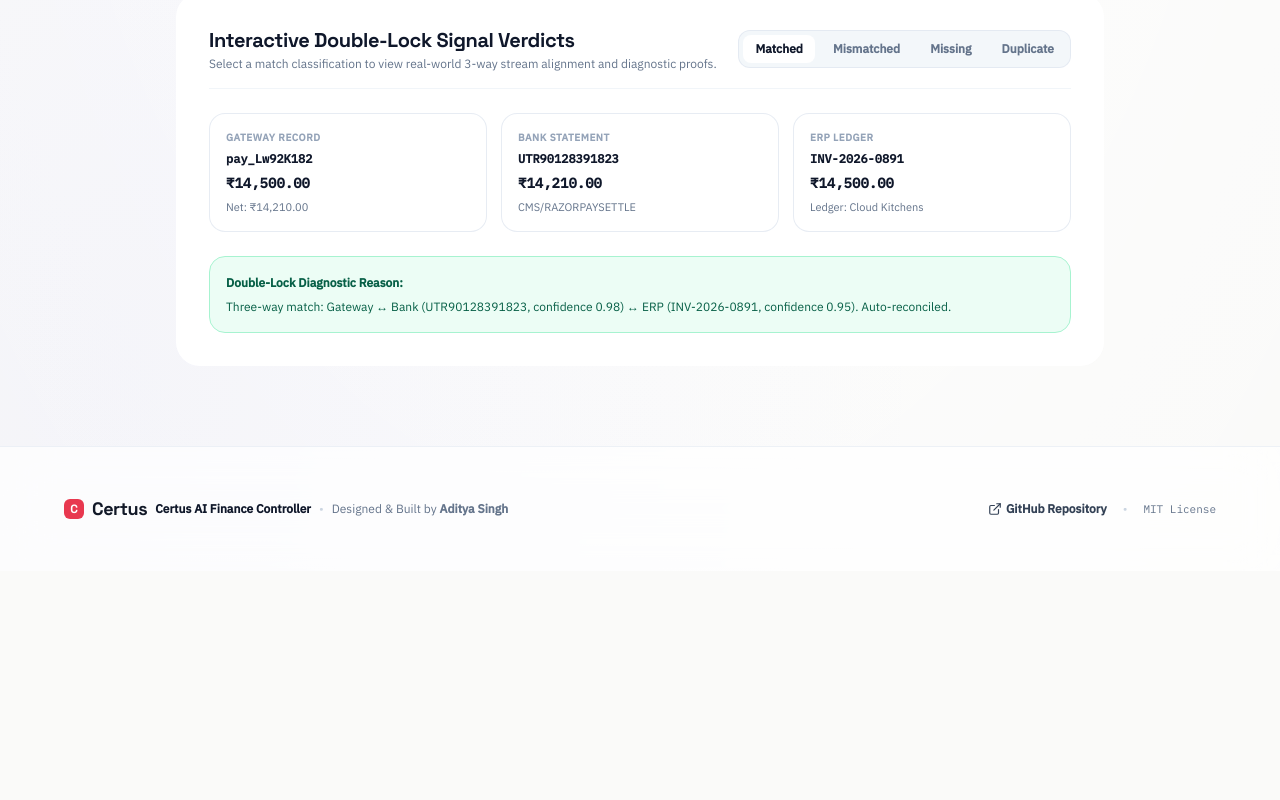
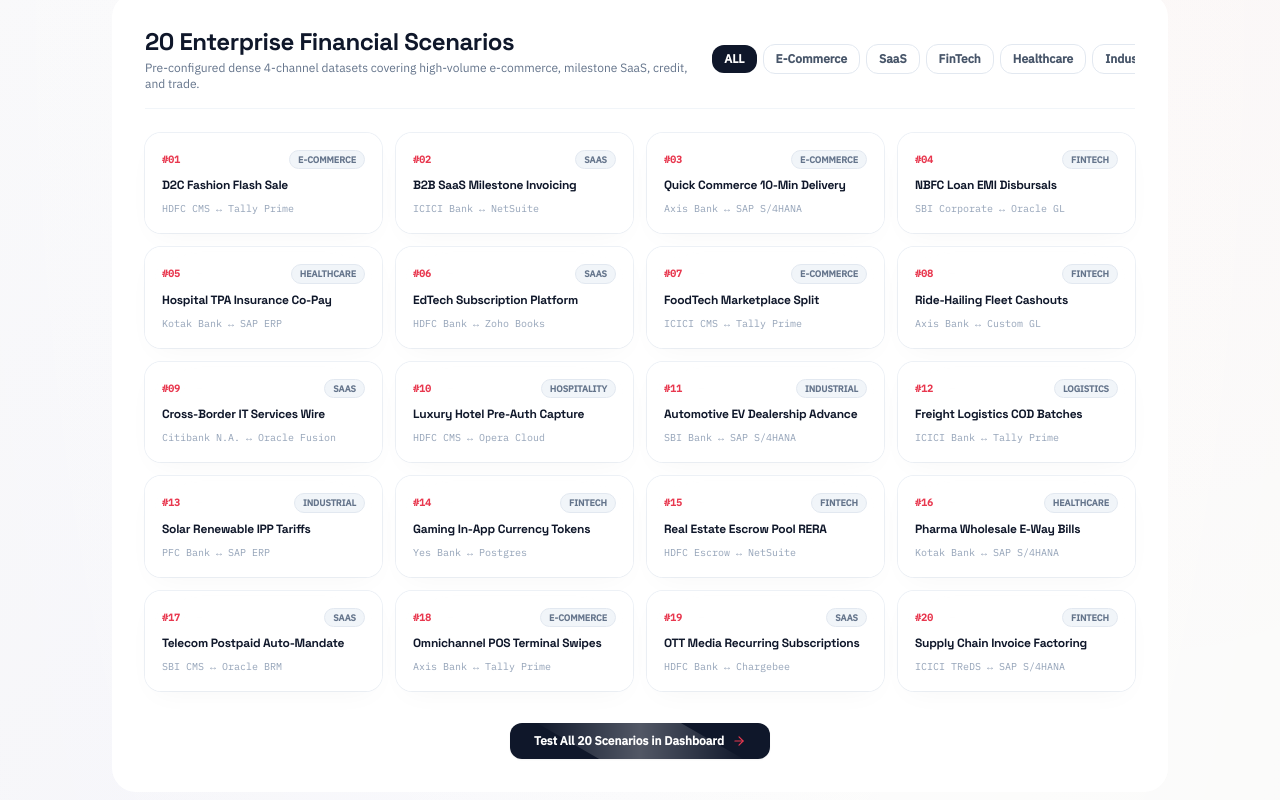
Before and after one commit to adityasingh1786/certus-ai-finance-controller, a React (Vite) app in the folder frontend/: page / in a window 1280 px wide. Shown: the part 1520-2320 px from the top of the page. Before the commit the page ends 2091 px from the top, so only its background shows below. Built offline with nearby package versions, Linux system fonts and the light colour scheme.

Commit message:
fix(frontend): mount global modals across all screens and connect landing page scenarios & API triggers

```diff
--- a/frontend/src/components/LandingPage.jsx
+++ b/frontend/src/components/LandingPage.jsx
@@ -16,6 +16,8 @@
   ExternalLink,
   Zap,
   Activity,
+  Code,
+  Terminal,
 } from 'lucide-react';
 import ParticleCanvasBackground from './ParticleCanvasBackground';
 import CertusLogo from './CertusLogo';
@@ -23,6 +25,7 @@
 
 export default function LandingPage({ onOpenAuth, onOpenArchitecture, onOpenSwagger }) {
   const [activeTab, setActiveTab] = useState('Matched');
+  const [selectedSector, setSelectedSector] = useState('ALL');
   const [hasScrolled, setHasScrolled] = useState(false);
 
   useEffect(() => {
@@ -34,17 +37,55 @@
   }, []);
 
   const scrollToSection = (id) => {
-    soundManager.playClick();
+    try { soundManager.playClick(); } catch (_) {}
     const el = document.getElementById(id);
     if (el) {
       el.scrollIntoView({ behavior: 'smooth' });
     }
   };
 
-  const handleAuthClick = () => {
-    soundManager.playClick();
+  const handleLaunchClick = () => {
+    try { soundManager.playClick(); } catch (_) {}
     if (onOpenAuth) onOpenAuth();
   };
+
+  const handleArchClick = () => {
+    try { soundManager.playClick(); } catch (_) {}
+    if (onOpenArchitecture) onOpenArchitecture();
+  };
+
+  const handleSwaggerClick = () => {
+    try { soundManager.playClick(); } catch (_) {}
+    if (onOpenSwagger) onOpenSwagger();
+  };
+
+  // Section 4: 20 Enterprise Scenarios Catalog
+  const ALL_SCENARIOS = [
+    { id: 1, name: 'D2C Fashion Flash Sale', sector: 'E-Commerce', bank: 'HDFC CMS', erp: 'Tally Prime' },
+    { id: 2, name: 'B2B SaaS Milestone Invoicing', sector: 'SaaS', bank: 'ICICI Bank', erp: 'NetSuite' },
+    { id: 3, name: 'Quick Commerce 10-Min Delivery', sector: 'E-Commerce', bank: 'Axis Bank', erp: 'SAP S/4HANA' },
+    { id: 4, name: 'NBFC Loan EMI Disbursals', sector: 'FinTech', bank: 'SBI Corporate', erp: 'Oracle GL' },
+    { id: 5, name: 'Hospital TPA Insurance Co-Pay', sector: 'Healthcare', bank: 'Kotak Bank', erp: 'SAP ERP' },
+    { id: 6, name: 'EdTech Subscription Platform', sector: 'SaaS', bank: 'HDFC Bank', erp: 'Zoho Books' },
+    { id: 7, name: 'FoodTech Marketplace Split', sector: 'E-Commerce', bank: 'ICICI CMS', erp: 'Tally Prime' },
+    { id: 8, name: 'Ride-Hailing Fleet Cashouts', sector: 'FinTech', bank: 'Axis Bank', erp: 'Custom GL' },
+    { id: 9, name: 'Cross-Border IT Services Wire', sector: 'SaaS', bank: 'Citibank N.A.', erp: 'Oracle Fusion' },
+    { id: 10, name: 'Luxury Hotel Pre-Auth Capture', sector: 'Hospitality', bank: 'HDFC CMS', erp: 'Opera Cloud' },
+    { id: 11, name: 'Automotive EV Dealership Advance', sector: 'Industrial', bank: 'SBI Bank', erp: 'SAP S/4HANA' },
+    { id: 12, name: 'Freight Logistics COD Batches', sector: 'Logistics', bank: 'ICICI Bank', erp: 'Tally Prime' },
+    { id: 13, name: 'Solar Renewable IPP Tariffs', sector: 'Industrial', bank: 'PFC Bank', erp: 'SAP ERP' },
+    { id: 14, name: 'Gaming In-App Currency Tokens', sector: 'FinTech', bank: 'Yes Bank', erp: 'Postgres' },
+    { id: 15, name: 'Real Estate Escrow Pool RERA', sector: 'FinTech', bank: 'HDFC Escrow', erp: 'NetSuite' },
+    { id: 16, name: 'Pharma Wholesale E-Way Bills', sector: 'Healthcare', bank: 'Kotak Bank', erp: 'SAP S/4HANA' },
+    { id: 17, name: 'Telecom Postpaid Auto-Mandate', sector: 'SaaS', bank: 'SBI CMS', erp: 'Oracle BRM' },
+    { id: 18, name: 'Omnichannel POS Terminal Swipes', sector: 'E-Commerce', bank: 'Axis Bank', erp: 'Tally Prime' },
+    { id: 19, name: 'OTT Media Recurring Subscriptions', sector: 'SaaS', bank: 'HDFC Bank', erp: 'Chargebee' },
+    { id: 20, name: 'Supply Chain Invoice Factoring', sector: 'FinTech', bank: 'ICICI TReDS', erp: 'SAP S/4HANA' },
+  ];
+
+  const filteredScenarios = selectedSector === 'ALL'
+    ? ALL_SCENARIOS
+    : ALL_SCENARIOS.filter(s => s.sector === selectedSector);
 
   // Section 5 Live Verdict Examples Data
   const VERDICT_EXAMPLES = {
@@ -129,20 +170,18 @@
             Double-Lock Engine
           </button>
           <button
-            onClick={() => {
-              soundManager.playClick();
-              if (onOpenSwagger) onOpenSwagger();
-            }}
-            className="hover:text-slate-900 transition-colors font-mono"
+            onClick={handleSwaggerClick}
+            className="hover:text-slate-900 transition-colors font-mono flex items-center gap-1 text-slate-700"
           >
-            REST API
+            <span>REST API</span>
+            <span className="text-[9px] px-1.5 py-0.2 rounded bg-rose-50 text-[#E8384F] border border-rose-200 font-bold">v1</span>
           </button>
         </nav>
 
         {/* Right CTA: Strictly Enterprise Login */}
         <div className="flex items-center gap-3">
           <button
-            onClick={handleAuthClick}
+            onClick={handleLaunchClick}
             className="shimmer-btn flex items-center gap-2 px-4 py-2 rounded-xl bg-slate-900 hover:bg-slate-800 text-white text-xs font-bold shadow-sm transition-all hover:scale-[1.02] active:scale-[0.98]"
           >
             <span>Enterprise Login</span>
@@ -157,7 +196,7 @@
       <section className="relative pt-32 pb-20 px-6 lg:px-12 max-w-6xl mx-auto text-center z-10">
         <div className="inline-flex items-center gap-2 px-3.5 py-1.5 rounded-full bg-white/80 border border-slate-200/80 shadow-xs text-xs font-semibold text-slate-700 mb-6 backdrop-blur-md">
           <span className="w-2 h-2 rounded-full bg-[#E8384F] breathing-dot" />
-          <span>Architected by Aditya Singh</span>
+          <span>Lead Architect: <strong>Aditya Singh</strong></span>
           <span className="text-slate-300">•</span>
           <span className="font-mono text-[11px] text-emerald-700 font-bold">55 / 55 Invariants Passing</span>
         </div>
@@ -173,7 +212,7 @@
         {/* Hero Actions */}
         <div className="mt-8 flex flex-col sm:flex-row items-center justify-center gap-3.5">
           <button
-            onClick={handleAuthClick}
+            onClick={handleLaunchClick}
             className="shimmer-btn flex items-center justify-center gap-2 px-6 py-3 rounded-2xl bg-[#E8384F] hover:bg-[#d42d43] text-white text-sm font-bold shadow-md shadow-rose-500/20 transition-all hover:scale-[1.02] active:scale-[0.98] w-full sm:w-auto"
           >
             <span>Launch Financial OS</span>
@@ -181,10 +220,7 @@
           </button>
 
           <button
-            onClick={() => {
-              soundManager.playClick();
-              if (onOpenArchitecture) onOpenArchitecture();
-            }}
+            onClick={handleArchClick}
             className="flex items-center justify-center gap-2 px-5 py-3 rounded-2xl bg-white/80 hover:bg-white text-slate-700 border border-slate-200/80 text-sm font-bold shadow-xs backdrop-blur-md transition-all hover:scale-[1.02] active:scale-[0.98] w-full sm:w-auto"
           >
             <Layers className="w-4 h-4 text-[#E8384F]" />
@@ -287,7 +323,73 @@
       </section>
 
       {/* =========================================================================
-          SECTION 4 — Interactive Live Verdict Explorer
+          SECTION 4 — 20 Enterprise Scenarios Showcase (With Target ID)
+         ========================================================================= */}
+      <section id="scenarios" className="py-20 px-6 lg:px-12 max-w-6xl mx-auto z-10 relative">
+        <div className="glass-3d-elevated p-8 rounded-3xl specular-top shadow-xl space-y-6">
+          <div className="flex flex-col sm:flex-row sm:items-center justify-between gap-4 pb-4 border-b border-slate-100">
+            <div>
+              <h2 className="text-xl sm:text-2xl font-bold text-slate-900 font-display">
+                20 Enterprise Financial Scenarios
+              </h2>
+              <p className="text-xs text-slate-500 font-sans mt-0.5">
+                Pre-configured dense 4-channel datasets covering high-volume e-commerce, milestone SaaS, credit, and trade.
+              </p>
+            </div>
+
+            {/* Sector Tabs */}
+            <div className="flex items-center gap-1.5 overflow-x-auto pb-1 sm:pb-0">
+              {['ALL', 'E-Commerce', 'SaaS', 'FinTech', 'Healthcare', 'Industrial'].map((sec) => (
+                <button
+                  key={sec}
+                  onClick={() => {
+                    try { soundManager.playClick(); } catch (_) {}
+                    setSelectedSector(sec);
+                  }}
+                  className={`px-3 py-1.5 rounded-xl text-xs font-semibold transition-all whitespace-nowrap ${
+                    selectedSector === sec
+                      ? 'bg-slate-900 text-white shadow-xs'
+                      : 'bg-white border border-slate-200 text-slate-600 hover:text-slate-900'
+                  }`}
+                >
+                  {sec}
+                </button>
+              ))}
+            </div>
+          </div>
+
+          {/* Scenario Cards Grid */}
+          <div className="grid grid-cols-1 sm:grid-cols-2 lg:grid-cols-4 gap-3.5">
+            {filteredScenarios.map((sc) => (
+              <div
+                key={sc.id}
+                onClick={handleLaunchClick}
+                className="glass-3d hover-lift-3d p-4 rounded-2xl cursor-pointer border border-slate-200/80 bg-white/70 hover:bg-white text-left space-y-2 group"
+              >
+                <div className="flex items-center justify-between">
+                  <span className="text-[10px] font-mono font-bold text-[#E8384F]">#{String(sc.id).padStart(2, '0')}</span>
+                  <span className="text-[9px] font-bold px-2 py-0.5 rounded-full bg-slate-100 border border-slate-200 text-slate-500 uppercase">{sc.sector}</span>
+                </div>
+                <h4 className="text-xs font-bold text-slate-900 group-hover:text-[#E8384F] transition-colors line-clamp-1">{sc.name}</h4>
+                <p className="text-[10px] font-mono text-slate-400">{sc.bank} ↔ {sc.erp}</p>
+              </div>
+            ))}
+          </div>
+
+          <div className="pt-2 text-center">
+            <button
+              onClick={handleLaunchClick}
+              className="shimmer-btn inline-flex items-center gap-2 px-6 py-2.5 rounded-xl bg-slate-900 hover:bg-slate-800 text-white text-xs font-bold shadow-sm transition-all"
+            >
+              <span>Test All 20 Scenarios in Dashboard</span>
+              <ArrowRight className="w-3.5 h-3.5 text-[#E8384F]" />
+            </button>
+          </div>
+        </div>
+      </section>
+
+      {/* =========================================================================
+          SECTION 5 — Interactive Live Verdict Explorer
          ========================================================================= */}
       <section id="verdicts" className="py-20 px-6 lg:px-12 max-w-5xl mx-auto z-10 relative">
         <div className="glass-3d-elevated p-8 rounded-3xl specular-top shadow-xl space-y-6">
@@ -306,7 +408,7 @@
                 <button
                   key={tab}
                   onClick={() => {
-                    soundManager.playClick();
+                    try { soundManager.playClick(); } catch (_) {}
                     setActiveTab(tab);
                   }}
                   className={`px-3 py-1.5 rounded-lg text-xs font-semibold transition-all ${
@@ -354,7 +456,7 @@
       </section>
 
       {/* =========================================================================
-          SECTION 5 — Footer with Aditya Singh attribution & GitHub link
+          SECTION 6 — Footer with Aditya Singh attribution & GitHub link
          ========================================================================= */}
       <footer className="py-12 border-t border-slate-200/60 bg-white/70 backdrop-blur-xl text-xs text-slate-500 px-6 lg:px-12 z-10 relative">
         <div className="max-w-6xl mx-auto flex flex-col sm:flex-row items-center justify-between gap-4">
```
Also changed, not shown: frontend/src/App.jsx (+54 -45 lines).
